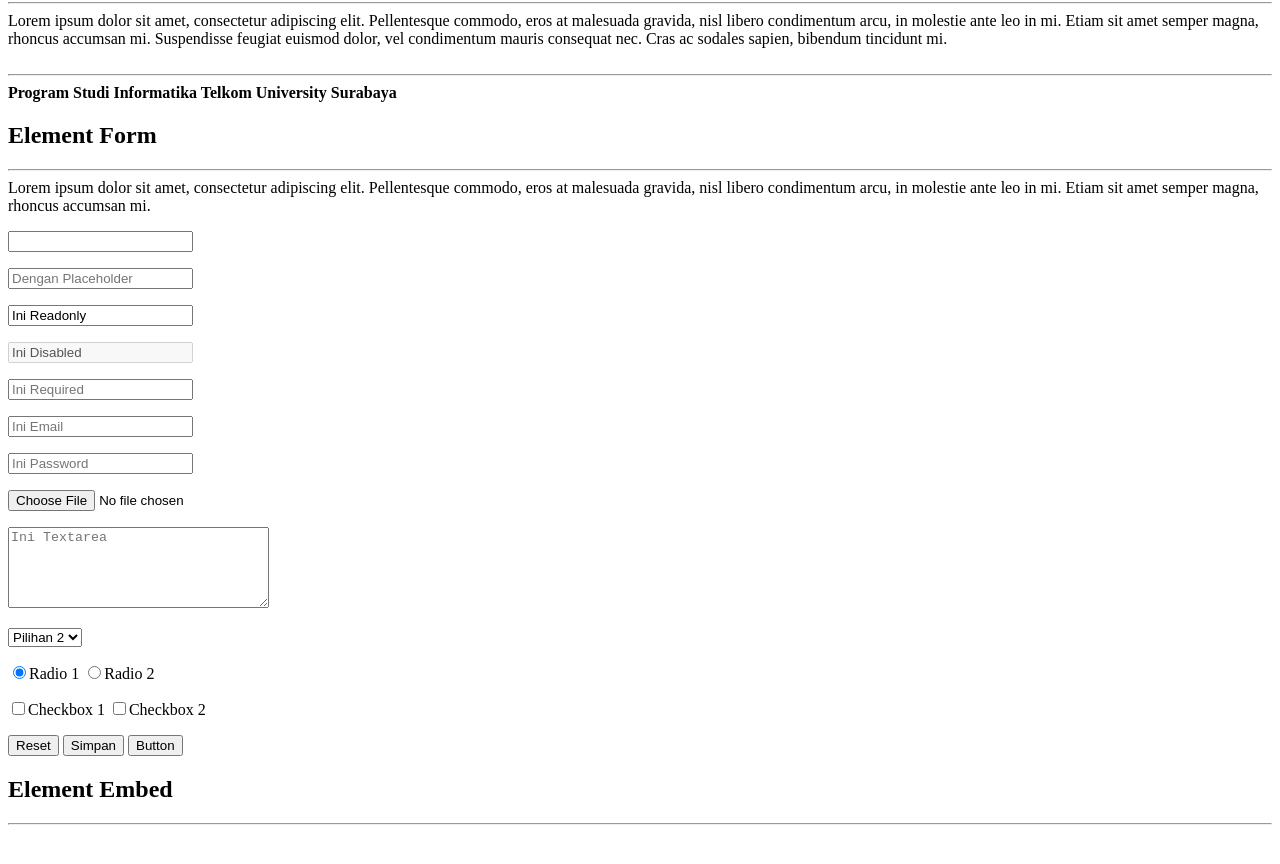
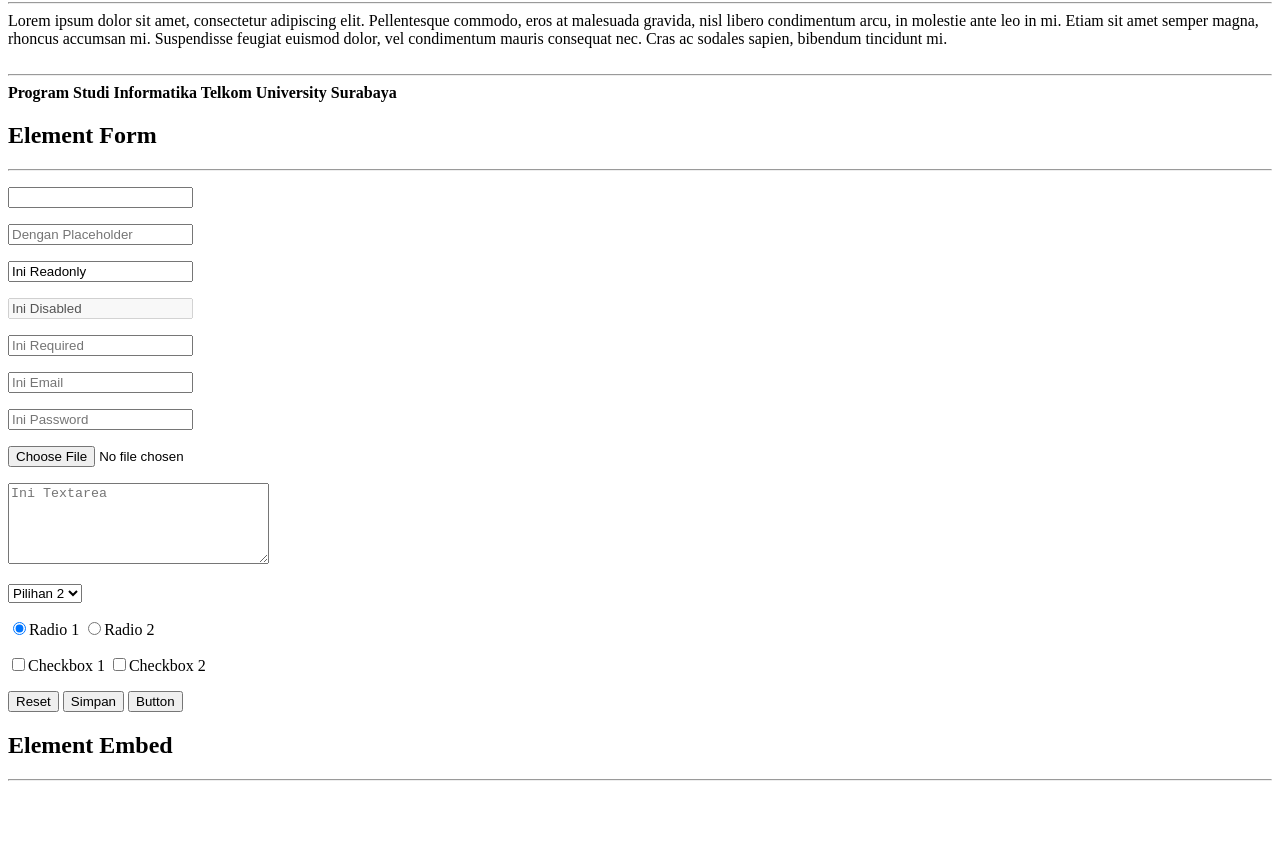
Before and after one commit to Resyorc/Praktikum-1-PemWeb, a plain HTML site: page Minggu Praktikum 2/index.html in a window 1280 px wide. Shown: the part 158-1022 px from the top of the page. Drawn offline with Linux system fonts and the light colour scheme.

Commit message:
update praktikum 2

```diff
--- a/Minggu Praktikum 2/index.html
+++ b/Minggu Praktikum 2/index.html
@@ -38,12 +38,6 @@
       <h2>Element Form</h2>
       <hr />
       <form action="" method="get">
-        Lorem ipsum dolor sit amet, consectetur adipiscing elit. Pellentesque
-        commodo, eros at malesuada gravida, nisl libero condimentum arcu, in
-        molestie ante leo in mi. Etiam sit amet semper magna, rhoncus accumsan
-        mi.
-      </form>
-    </div>
         <p><input type="text" name="text_form" size="20" /></p>
         <p>
           <input
@@ -82,7 +76,12 @@
         </p>
 
         <p>
-      <input type="email" name="email_form" size="20" placeholder="Ini Email" />
+          <input
+            type="email"
+            name="email_form"
+            size="20"
+            placeholder="Ini Email"
+          />
         </p>
         <p>
           <input
@@ -122,9 +121,9 @@
             id="radio1"
             checked
           /><label for="radio1">Radio 1</label>
-      <input type="radio" name="radio" value="radio2" id="radio2" /><label
+          <input type="radio" name="radio" value="radio2" id="radio2" /><span
             for="radio2"
-        >Radio 2</label
+            >Radio 2</span
           >
         </p>
 
@@ -148,6 +147,9 @@
           <input type="submit" value="Simpan" />
           <input type="button" value="Button" onclick="" />
         </p>
+      </form>
+    </div>
+
     <div>
       <h2>Element Embed</h2>
       <hr />
```
Lines whose indentation alone changed are shown as unchanged.
